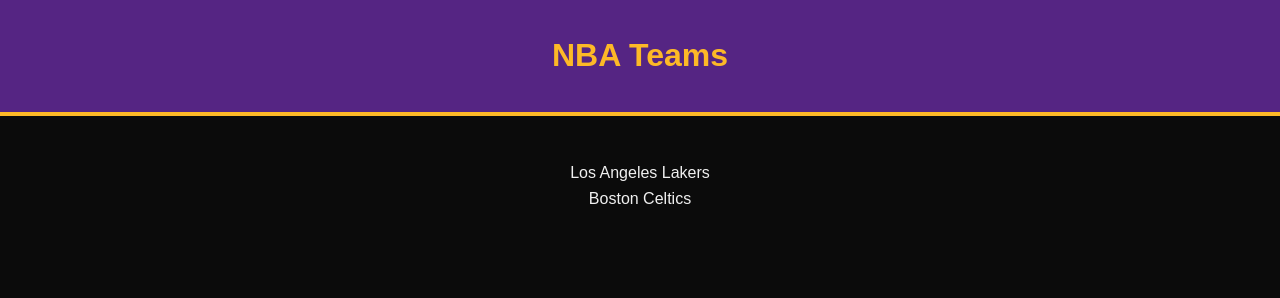
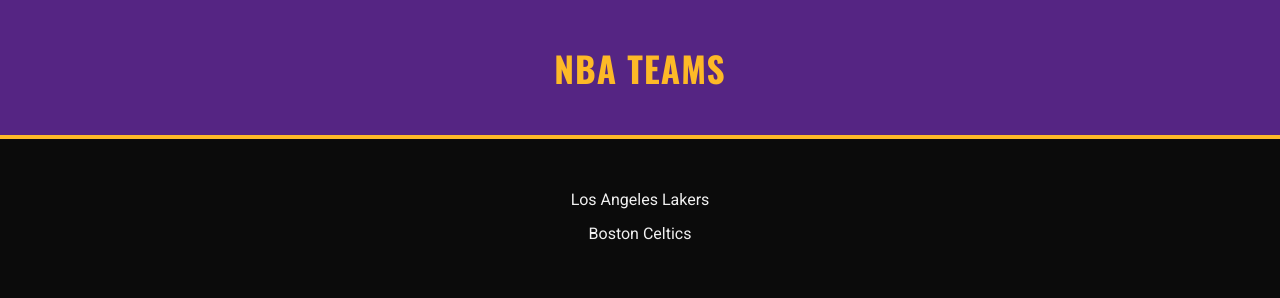
Before and after one commit to BobBobbyB/csc437, a website: page packages/proto/public/index.html in a window 1280 px wide. Drawn offline with nearby package versions, Linux system fonts and the light colour scheme.

Commit message:
fonts and typography

```diff
--- a/packages/proto/public/index.html
+++ b/packages/proto/public/index.html
@@ -5,7 +5,15 @@
     <meta name="viewport" content="width=device-width, initial-scale=1.0" />
     <title>NBA Teams</title>
 
-    <!-- link external CSS -->
+    <!-- Web fonts -->
+    <link rel="preconnect" href="https://fonts.googleapis.com" />
+    <link rel="preconnect" href="https://fonts.gstatic.com" crossorigin />
+    <link
+      href="https://fonts.googleapis.com/css2?family=Oswald:wght@400;700&family=Roboto:ital,wght@0,400;0,700;1,400&display=swap"
+      rel="stylesheet"
+    />
+
+    <!-- Your existing CSS -->
     <link rel="stylesheet" href="/styles/tokens.css" />
     <link rel="stylesheet" href="/styles/page.css" />
   </head>
--- a/packages/proto/public/styles/page.css
+++ b/packages/proto/public/styles/page.css
@@ -5,8 +5,9 @@
     background-color: var(--color-background);
     color: var(--color-text);
     font-family: var(--font-body);
+    font-size: 1rem;
+    line-height: 1.6;
     margin: 0;
-    padding: 0;
   }
 
   /* header (top banner) */
@@ -20,8 +21,22 @@
 
   /* headings */
 h1, h2, h3 {
+    font-family: var(--font-heading);
+    letter-spacing: 0.03em;
     color: var(--color-accent);
-    text-align: center;
+  }
+
+h1 {
+    font-size: 2.2rem;
+    text-transform: uppercase;
+  }
+
+h2 {
+    font-size: 1.5rem;
+  }
+
+p, li {
+    font-family: var(--font-body);
   }
 
   /* links */
--- a/packages/proto/public/styles/tokens.css
+++ b/packages/proto/public/styles/tokens.css
@@ -13,8 +13,9 @@
     --color-header-text: var(--color-accent);
 
     /* typography */
-    --font-body: Arial, Helvetica, sans-serif;
-    --font-heading: 'Trebuchet MS', Helvetica, sans-serif;
+    --font-body: 'Roboto', Helvetica, Arial, sans-serif;
+    --font-heading: 'Oswald', 'Trebuchet MS', Helvetica, sans-serif;
+    --font-mono: 'Courier New', monospace;
 
     /* spacing and borders */
     --spacing-unit: 1rem;
```
Lines whose indentation alone changed are shown as unchanged.
